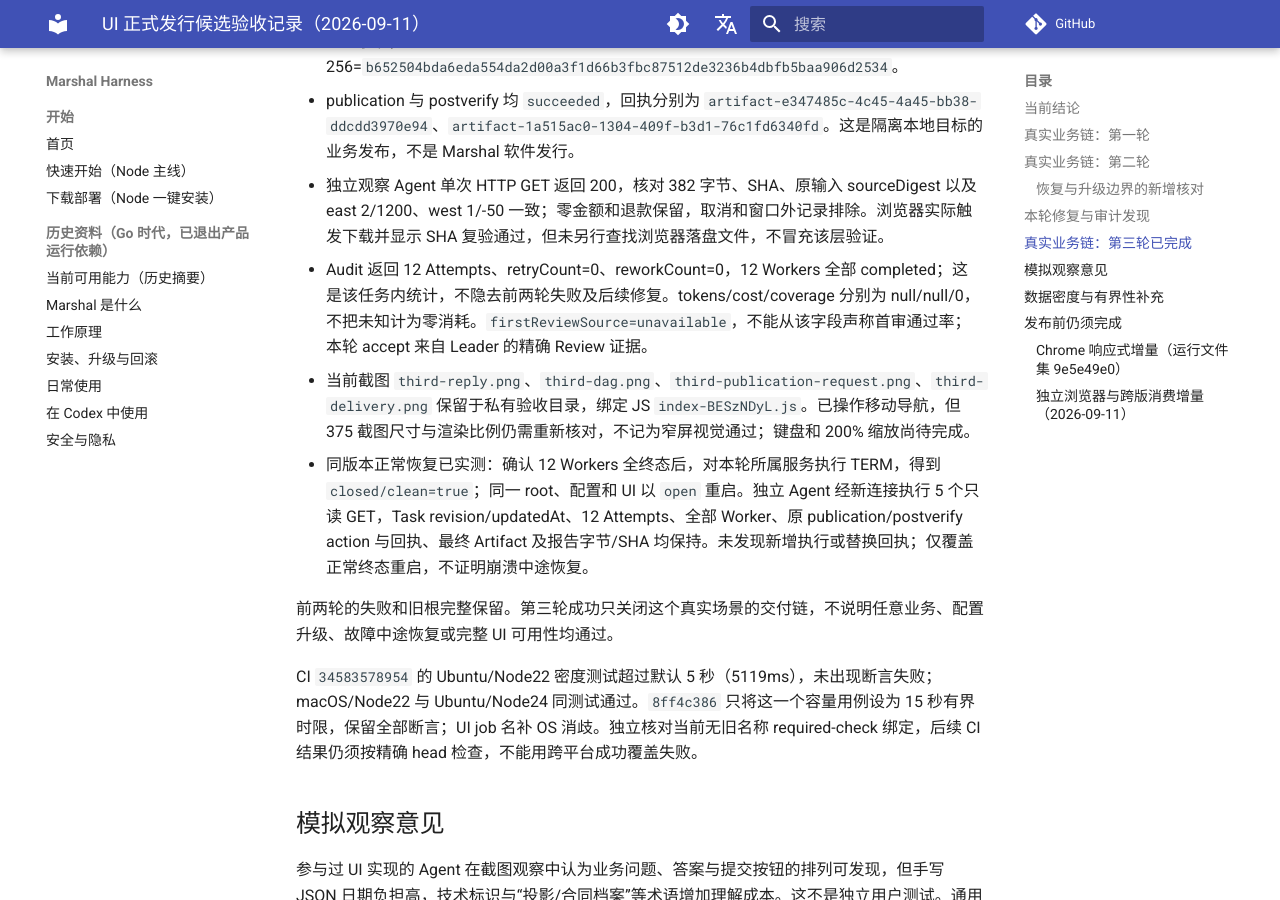
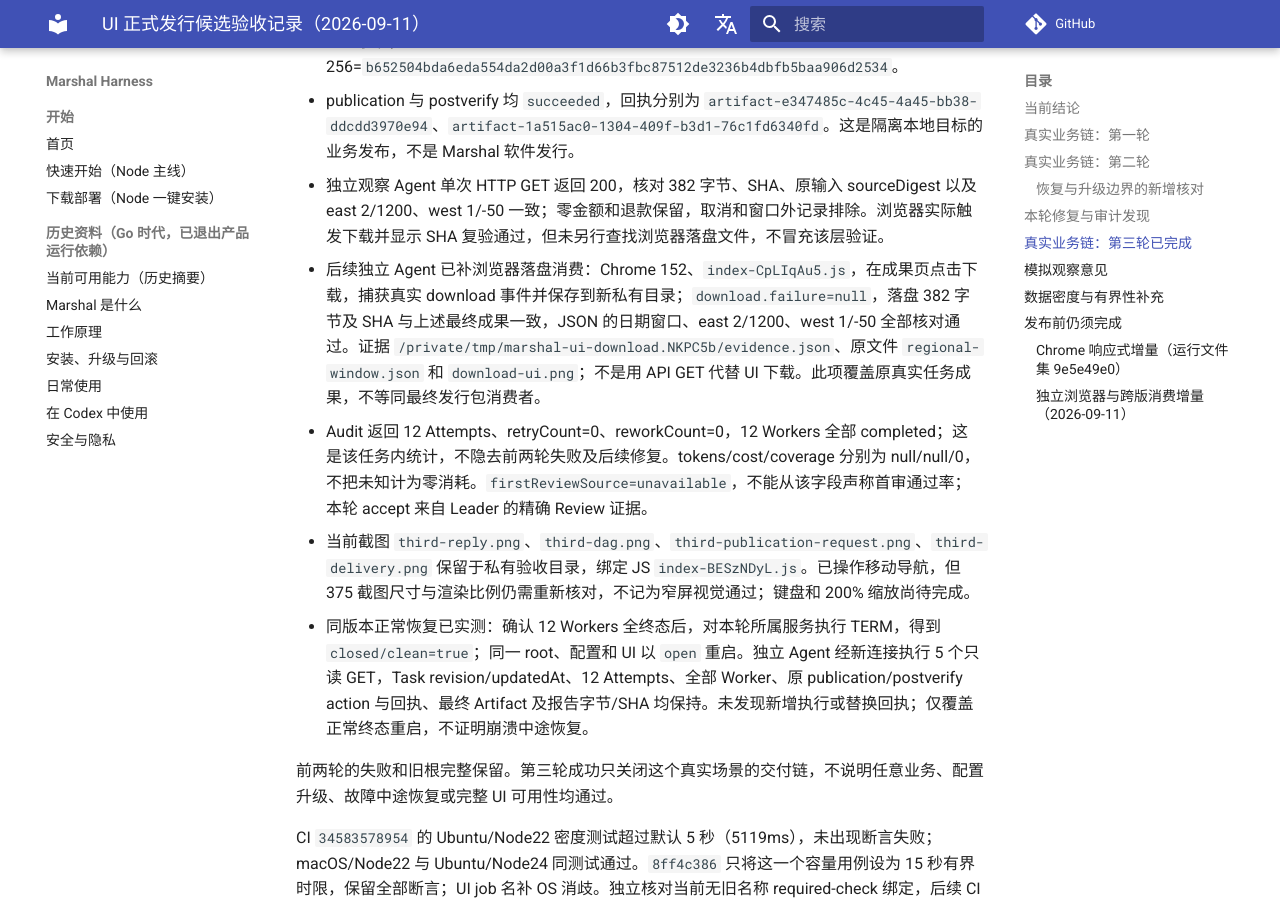
Before and after one commit to chiga0/marshal-harness, an MkDocs documentation site: the page built from docs/ui-1/release-validation-2026-09-11.md, in a window 1280 px wide and 900 px high, scrolled down 4299 px. Built offline with MkDocs 1.6.1 and Material for MkDocs 9.7.7, drawn with Linux system fonts in a browser that asks for light colours; comment, search, counter and statistics services are not loaded; some of the changed text lies outside the part shown.

Commit message:
docs(ui): reconcile roadmap and record downloaded delivery evidence

```diff
--- a/docs/ui-1/release-validation-2026-09-11.md
+++ b/docs/ui-1/release-validation-2026-09-11.md
@@ -81,6 +81,7 @@
 - 最终成果 `artifact-e1efb904-17c7-4ba3-acbb-65b2c8ff2fef`，`regional-window.json`，382 字节，SHA-256=`b652504bda6eda554da2d00a3f1d66b3fbc87512de3236b4dbfb5baa906d2534`。
 - publication 与 postverify 均 `succeeded`，回执分别为 `artifact-e347485c-4c45-4a45-bb38-ddcdd3970e94`、`artifact-1a515ac0-1304-409f-b3d1-76c1fd6340fd`。这是隔离本地目标的业务发布，不是 Marshal 软件发行。
 - 独立观察 Agent 单次 HTTP GET 返回 200，核对 382 字节、SHA、原输入 sourceDigest 以及 east 2/1200、west 1/-50 一致；零金额和退款保留，取消和窗口外记录排除。浏览器实际触发下载并显示 SHA 复验通过，但未另行查找浏览器落盘文件，不冒充该层验证。
+- 后续独立 Agent 已补浏览器落盘消费：Chrome 152、`index-CpLIqAu5.js`，在成果页点击下载，捕获真实 download 事件并保存到新私有目录；`download.failure=null`，落盘 382 字节及 SHA 与上述最终成果一致，JSON 的日期窗口、east 2/1200、west 1/-50 全部核对通过。证据 `/private/tmp/marshal-ui-download.NKPC5b/evidence.json`、原文件 `regional-window.json` 和 `download-ui.png`；不是用 API GET 代替 UI 下载。此项覆盖原真实任务成果，不等同最终发行包消费者。
 - Audit 返回 12 Attempts、retryCount=0、reworkCount=0，12 Workers 全部 completed；这是该任务内统计，不隐去前两轮失败及后续修复。tokens/cost/coverage 分别为 null/null/0，不把未知计为零消耗。`firstReviewSource=unavailable`，不能从该字段声称首审通过率；本轮 accept 来自 Leader 的精确 Review 证据。
 - 当前截图 `third-reply.png`、`third-dag.png`、`third-publication-request.png`、`third-delivery.png` 保留于私有验收目录，绑定 JS `index-BESzNDyL.js`。已操作移动导航，但 375 截图尺寸与渲染比例仍需重新核对，不记为窄屏视觉通过；键盘和 200% 缩放尚待完成。
 - 同版本正常恢复已实测：确认 12 Workers 全终态后，对本轮所属服务执行 TERM，得到 `closed/clean=true`；同一 root、配置和 UI 以 `open` 重启。独立 Agent 经新连接执行 5 个只读 GET，Task revision/updatedAt、12 Attempts、全部 Worker、原 publication/postverify action 与回执、最终 Artifact 及报告字节/SHA 均保持。未发现新增执行或替换回执；仅覆盖正常终态重启，不证明崩溃中途恢复。
@@ -142,3 +143,5 @@
 - 实际浏览器补齐桌面/窄屏/缩放/键盘/错误状态/大量任务与事件；截图必须绑定候选代码。
 - 模拟可用性按能力边界记录；需要真实用户结果时保持 NOT_RUN，不以 Agent 截图观察替代。
 - 冻结同包候选，验证安装、独立消费和恢复/回滚后，再执行签名及 GitHub/OSS 发布流程。
+
+执行顺序：按增量研发规则，在独立代码审查及相关本地/CI 检查通过后合并 PR，并继续保留上面的 UI 验收缺口；再取得该 main push 的原始 CI 包进行最终同包验收。不能要求先取得尚未产生的 main 包才允许研发合并，也不能用研发合并关闭 UI-1 或直接发版。Safari 工具探测本轮返回 `Browser is not available: Safari`，未创建标签或改变权限；这是当前浏览器控制入口的限制，不表示 Safari 产品兼容性失败，实际 Safari 仍待验。
```
Also changed, not shown: docs/roadmap-status.md (+5 -2 lines).
